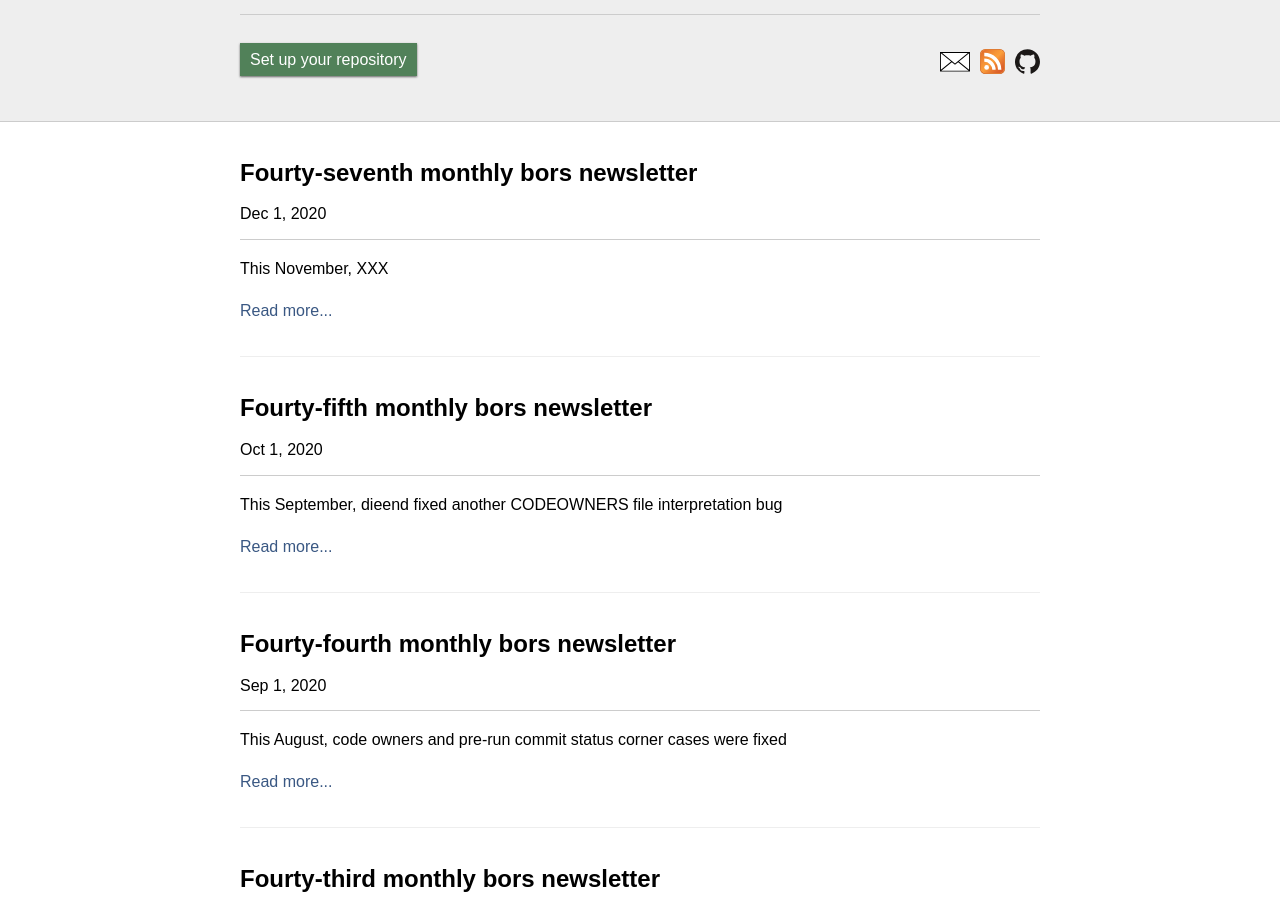
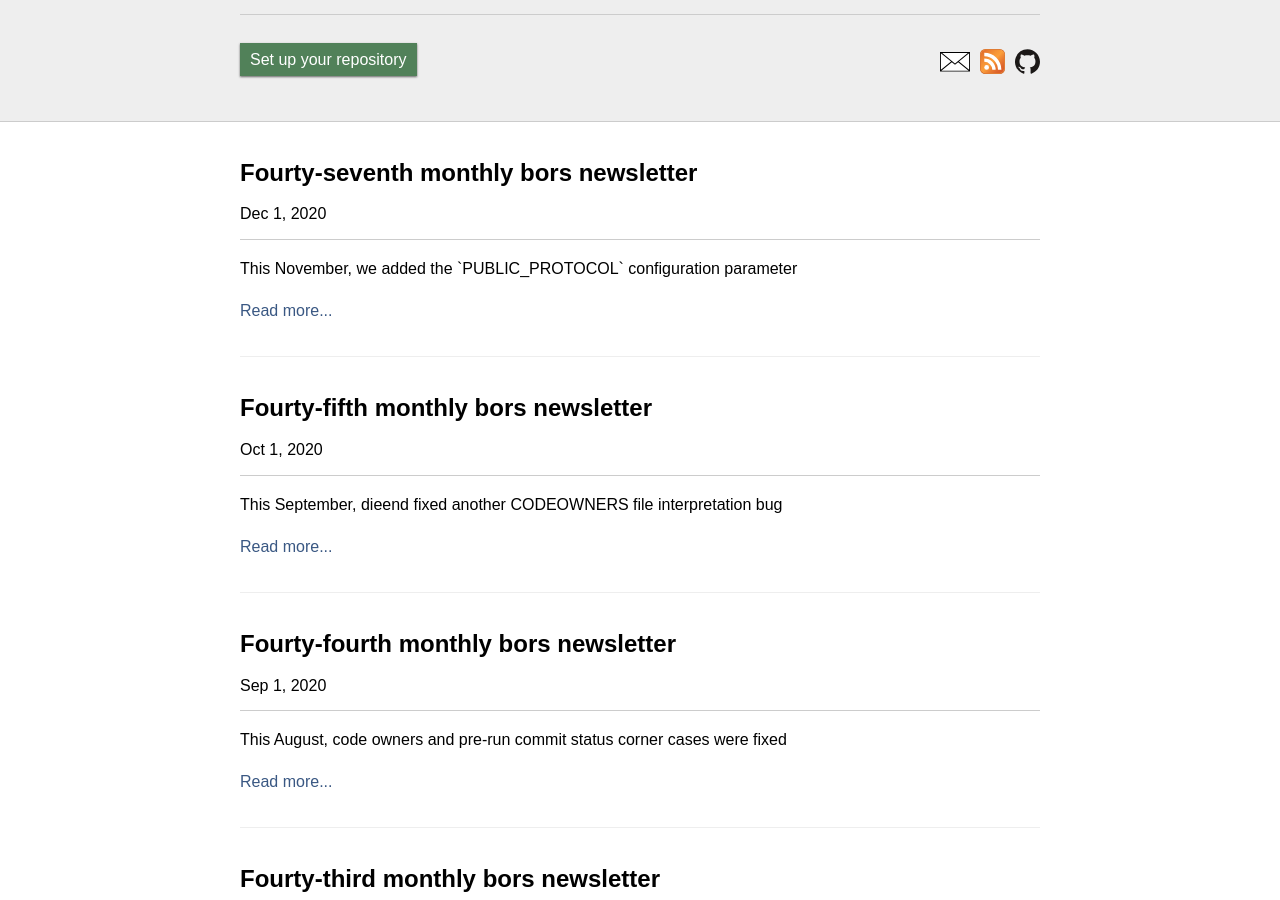
Before and after one commit to bors-ng/bors-ng.github.io, a Jekyll site: the page built from index.html, in a window 1280 px wide and 900 px high, scrolled down 1015 px. Built offline with Jekyll 4.4.1, drawn with Linux system fonts in a browser that asks for light colours; the list of posts is cut into pages by our own code.

Commit message:
Update 2020-12-01-tmib-47.md

```diff
--- a/_posts/2020-12-01-tmib-47.md
+++ b/_posts/2020-12-01-tmib-47.md
@@ -2,7 +2,7 @@
 layout:     post
 title:      Fourty-seventh monthly bors newsletter
 date:       2020-12-01 00:00:00
-summary:    This November, XXX
+summary:    This November, we added the `PUBLIC_PROTOCOL` configuration parameter
 categories: newsletter
 ---
 
```
